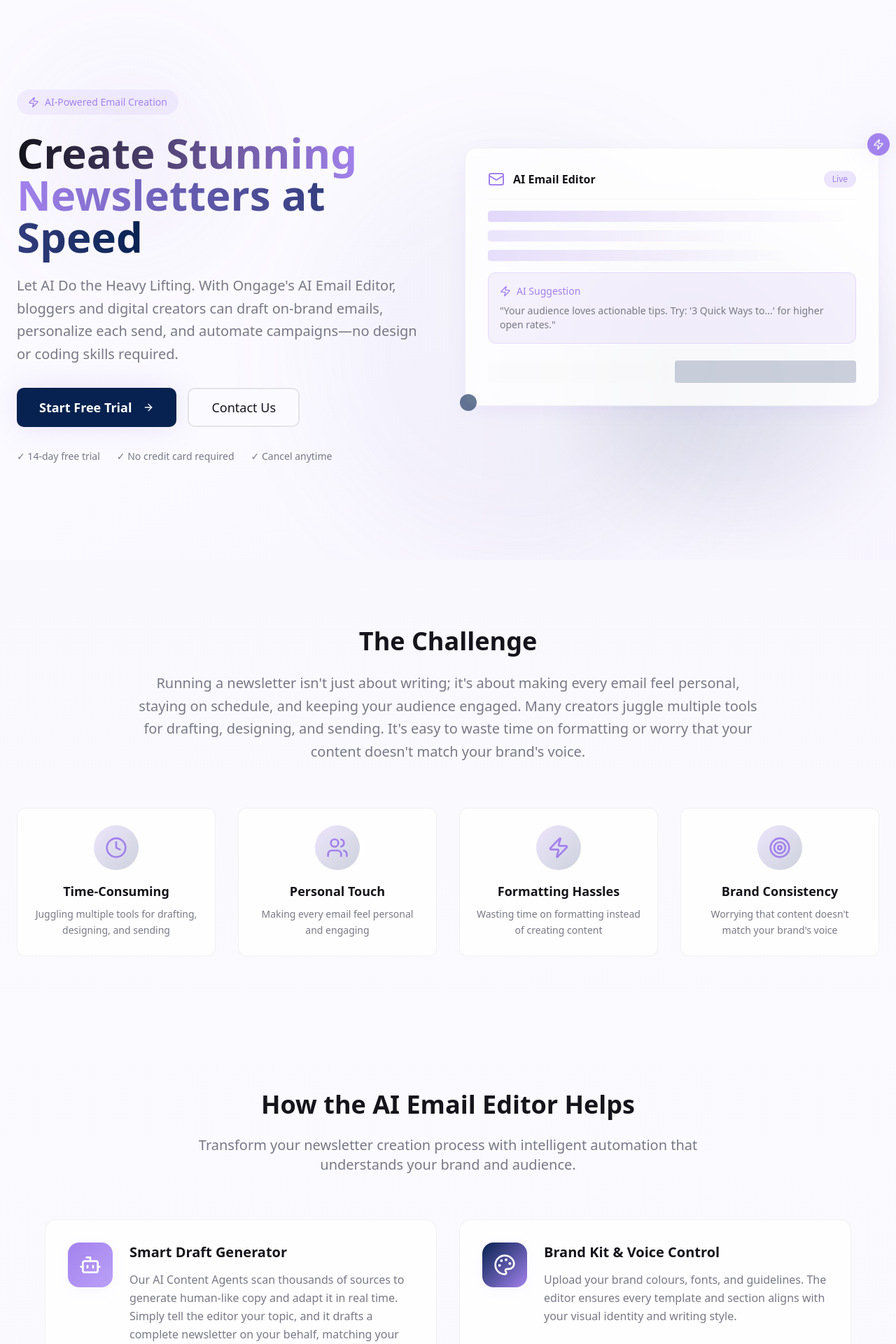
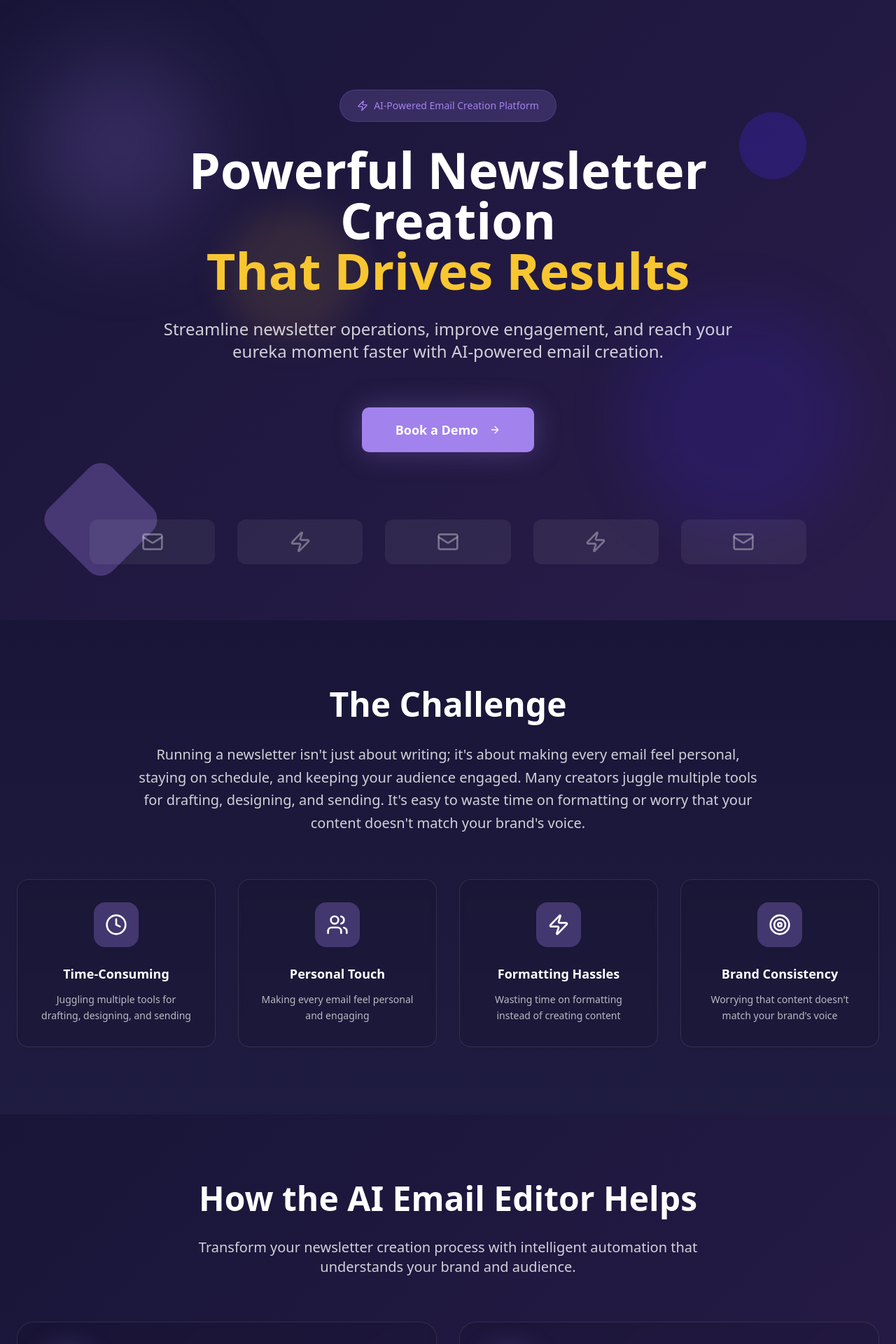
Before and after one commit to tanyarofman/ongage-landing-pages-6-pages, a React (Vite) app: page /publishers-ai in a window 1280 px wide. Shown: the top 1920 px of the page at 70% size. Built offline with nearby package versions, Linux system fonts and the light colour scheme.

Commit message:
Apply Labguru.com visuals
Apply visual design elements and animations from Labguru.com to the publishers-ai page.

```diff
--- a/src/components/publishers/AIFeatures.tsx
+++ b/src/components/publishers/AIFeatures.tsx
@@ -5,66 +5,59 @@ const AIFeatures = () => {
     {
       icon: Bot,
       title: "Smart Draft Generator",
-      description: "Our AI Content Agents scan thousands of sources to generate human‑like copy and adapt it in real time. Simply tell the editor your topic, and it drafts a complete newsletter on your behalf, matching your tone and style.",
-      gradient: "from-primary to-primary-glow"
+      description: "Our AI Content Agents scan thousands of sources to generate human‑like copy and adapt it in real time. Simply tell the editor your topic, and it drafts a complete newsletter on your behalf, matching your tone and style."
     },
     {
       icon: Palette,
       title: "Brand Kit & Voice Control",
-      description: "Upload your brand colours, fonts, and guidelines. The editor ensures every template and section aligns with your visual identity and writing style.",
-      gradient: "from-hero to-primary"
+      description: "Upload your brand colours, fonts, and guidelines. The editor ensures every template and section aligns with your visual identity and writing style."
     },
     {
       icon: Users,
       title: "Personalization Suggestions",
-      description: "The AI tailors content for different audience segments, using real‑time data and intent signals to recommend headlines and calls to action that boost engagement.",
-      gradient: "from-secondary to-hero"
+      description: "The AI tailors content for different audience segments, using real‑time data and intent signals to recommend headlines and calls to action that boost engagement."
     },
     {
       icon: FileText,
       title: "Time‑Saving Templates",
-      description: "Start with professionally designed templates; the editor's auto‑complete functionality fills in placeholders and adapts layouts to your content. With the AI doing 95% of the work, you can spend more time creating and less time formatting.",
-      gradient: "from-accent to-primary"
+      description: "Start with professionally designed templates; the editor's auto‑complete functionality fills in placeholders and adapts layouts to your content. With the AI doing 95% of the work, you can spend more time creating and less time formatting."
     }
   ];
 
   return (
-    <section className="py-24 bg-gradient-to-b from-background to-muted/20">
+    <section className="py-24 bg-gradient-hero">
       <div className="container mx-auto px-6">
         <div className="text-center mb-16 animate-fade-in">
-          <h2 className="text-4xl font-bold text-foreground mb-6">
+          <h2 className="text-4xl lg:text-5xl font-bold text-white mb-8">
             How the AI Email Editor Helps
           </h2>
-          <p className="text-xl text-muted-foreground max-w-3xl mx-auto">
+          <p className="text-xl text-white/80 max-w-3xl mx-auto">
             Transform your newsletter creation process with intelligent automation
             that understands your brand and audience.
           </p>
         </div>
 
-        <div className="grid lg:grid-cols-2 gap-8 max-w-6xl mx-auto">
+        <div className="grid lg:grid-cols-2 gap-8 max-w-7xl mx-auto">
           {features.map((feature, index) => (
             <div
               key={index}
-              className="group bg-card/80 backdrop-blur-sm border border-border/50 rounded-2xl p-8 hover:shadow-feature transition-all duration-500 hover:-translate-y-2 animate-fade-in"
+              className="group bg-card/10 backdrop-blur-sm border border-white/10 rounded-3xl p-10 hover:bg-card/20 transition-all duration-500 hover:-translate-y-2 animate-fade-in"
               style={{ animationDelay: `${0.2 + index * 0.1}s` }}
             >
               <div className="flex items-start gap-6">
-                <div className={`w-16 h-16 bg-gradient-to-br ${feature.gradient} rounded-2xl flex items-center justify-center shadow-soft group-hover:shadow-glow transition-all duration-300`}>
+                <div className="w-16 h-16 bg-primary rounded-2xl flex items-center justify-center shadow-glow group-hover:shadow-xl transition-all duration-300">
                   <feature.icon className="h-8 w-8 text-white" />
                 </div>
 
                 <div className="flex-1">
-                  <h3 className="text-xl font-semibold text-foreground mb-3">
+                  <h3 className="text-2xl font-semibold text-white mb-4">
                     {feature.title}
                   </h3>
-                  <p className="text-muted-foreground leading-relaxed">
+                  <p className="text-white/70 leading-relaxed text-lg">
                     {feature.description}
                   </p>
                 </div>
               </div>
-
-              {/* Hover effect */}
-              <div className="mt-6 h-1 bg-gradient-to-r from-transparent via-primary/30 to-transparent rounded-full opacity-0 group-hover:opacity-100 transition-opacity duration-300"></div>
             </div>
           ))}
         </div>
--- a/src/components/publishers/CTA.tsx
+++ b/src/components/publishers/CTA.tsx
@@ -3,54 +3,51 @@ import { ArrowRight, Zap } from "lucide-react";
 
 const CTA = () => {
   return (
-    <section className="py-24 bg-gradient-to-br from-primary/10 via-hero/5 to-primary-glow/10 relative overflow-hidden">
+    <section className="py-24 bg-gradient-hero relative overflow-hidden">
       {/* Background effects */}
       <div className="absolute inset-0">
-        <div className="absolute top-10 left-10 w-64 h-64 bg-primary/20 rounded-full blur-3xl animate-pulse"></div>
-        <div className="absolute bottom-10 right-10 w-80 h-80 bg-hero/15 rounded-full blur-3xl animate-pulse" style={{ animationDelay: '1s' }}></div>
+        <div className="absolute top-10 left-10 w-64 h-64 bg-primary/30 rounded-full blur-3xl"></div>
+        <div className="absolute bottom-10 right-10 w-80 h-80 bg-hero/20 rounded-full blur-3xl"></div>
+        <div className="absolute top-1/2 left-1/2 transform -translate-x-1/2 -translate-y-1/2 w-96 h-96 bg-accent/10 rounded-full blur-3xl"></div>
       </div>
 
       <div className="relative container mx-auto px-6">
-        <div className="max-w-4xl mx-auto text-center animate-fade-in">
-          <div className="inline-flex items-center gap-2 px-6 py-3 bg-primary/20 rounded-full text-primary font-medium mb-8">
+        <div className="max-w-5xl mx-auto text-center animate-fade-in">
+          <div className="inline-flex items-center gap-2 px-8 py-4 bg-primary/30 rounded-full text-primary font-medium mb-12 border border-primary/20">
             <Zap className="h-5 w-5" />
             Ready to Transform Your Newsletter?
           </div>
 
-          <h2 className="text-4xl lg:text-5xl font-bold text-foreground mb-6 leading-tight">
+          <h2 className="text-4xl lg:text-6xl font-bold text-white mb-8 leading-tight">
             Ready to grow your newsletter
-            <span className="bg-gradient-to-r from-primary to-hero bg-clip-text text-transparent">
-              {" "}without burnout?
-            </span>
+            <br />
+            <span className="text-accent">without burnout?</span>
           </h2>
 
-          <p className="text-xl text-muted-foreground mb-12 max-w-3xl mx-auto leading-relaxed animate-fade-in" style={{ animationDelay: '0.2s' }}>
+          <p className="text-xl lg:text-2xl text-white/80 mb-16 max-w-4xl mx-auto leading-relaxed animate-fade-in" style={{ animationDelay: '0.2s' }}>
             Start your free trial today and let AI handle the heavy lifting, or contact us to explore
             how the AI Email Editor can transform your content workflow.
           </p>
 
-          <div className="flex flex-col sm:flex-row gap-6 justify-center items-center animate-fade-in" style={{ animationDelay: '0.4s' }}>
-            <Button variant="hero" size="lg" className="text-lg px-10 py-4 h-14 shadow-glow hover:shadow-xl">
-              Start Free Trial
-              <ArrowRight className="ml-2 h-5 w-5" />
-            </Button>
-            <Button variant="outline" size="lg" className="text-lg px-10 py-4 h-14 border-2 hover:bg-primary/5">
-              Contact Us
+          <div className="animate-fade-in" style={{ animationDelay: '0.4s' }}>
+            <Button variant="hero" size="lg" className="text-xl px-16 py-6 h-18 bg-primary hover:bg-primary/90 text-white shadow-glow hover:shadow-xl">
+              Book a Demo
+              <ArrowRight className="ml-3 h-6 w-6" />
             </Button>
           </div>
 
-          <div className="mt-12 grid sm:grid-cols-3 gap-8 text-center animate-fade-in" style={{ animationDelay: '0.6s' }}>
-            <div className="space-y-2">
-              <div className="text-3xl font-bold text-primary">14-day</div>
-              <div className="text-sm text-muted-foreground">Free trial</div>
+          <div className="mt-16 grid sm:grid-cols-3 gap-12 text-center animate-fade-in" style={{ animationDelay: '0.6s' }}>
+            <div className="space-y-3">
+              <div className="text-4xl lg:text-5xl font-bold text-accent">14-day</div>
+              <div className="text-white/70 text-lg">Free trial</div>
             </div>
-            <div className="space-y-2">
-              <div className="text-3xl font-bold text-hero">95%</div>
-              <div className="text-sm text-muted-foreground">Work automated</div>
+            <div className="space-y-3">
+              <div className="text-4xl lg:text-5xl font-bold text-accent">95%</div>
+              <div className="text-white/70 text-lg">Work automated</div>
             </div>
-            <div className="space-y-2">
-              <div className="text-3xl font-bold text-primary">50%</div>
-              <div className="text-sm text-muted-foreground">Time saved</div>
+            <div className="space-y-3">
+              <div className="text-4xl lg:text-5xl font-bold text-accent">50%</div>
+              <div className="text-white/70 text-lg">Time saved</div>
             </div>
           </div>
         </div>
--- a/src/components/publishers/Challenge.tsx
+++ b/src/components/publishers/Challenge.tsx
@@ -25,13 +25,13 @@ const Challenge = () => {
   ];
 
   return (
-    <section className="py-24 bg-gradient-to-b from-muted/30 to-background">
+    <section className="py-24 bg-gradient-feature">
       <div className="container mx-auto px-6">
         <div className="max-w-4xl mx-auto text-center mb-16 animate-fade-in">
-          <h2 className="text-4xl font-bold text-foreground mb-6">
+          <h2 className="text-4xl lg:text-5xl font-bold text-white mb-8">
             The Challenge
           </h2>
-          <p className="text-xl text-muted-foreground leading-relaxed">
+          <p className="text-xl text-white/80 leading-relaxed">
             Running a newsletter isn't just about writing; it's about making every email feel personal,
             staying on schedule, and keeping your audience engaged. Many creators juggle multiple tools
             for drafting, designing, and sending. It's easy to waste time on formatting or worry that
@@ -43,16 +43,16 @@ const Challenge = () => {
           {challenges.map((challenge, index) => (
             <div
               key={index}
-              className="bg-card/80 backdrop-blur-sm border border-border/50 rounded-xl p-6 text-center hover:shadow-feature transition-all duration-300 hover:-translate-y-1"
+              className="bg-card/10 backdrop-blur-sm border border-white/10 rounded-2xl p-8 text-center hover:bg-card/20 transition-all duration-300 hover:-translate-y-1"
               style={{ animationDelay: `${0.1 * index}s` }}
             >
-              <div className="w-16 h-16 mx-auto mb-4 bg-gradient-to-br from-primary/20 to-hero/20 rounded-full flex items-center justify-center">
-                <challenge.icon className="h-8 w-8 text-primary" />
+              <div className="w-16 h-16 mx-auto mb-6 bg-primary/30 rounded-2xl flex items-center justify-center">
+                <challenge.icon className="h-8 w-8 text-white" />
               </div>
-              <h3 className="text-lg font-semibold text-foreground mb-2">
+              <h3 className="text-lg font-semibold text-white mb-3">
                 {challenge.title}
               </h3>
-              <p className="text-muted-foreground text-sm leading-relaxed">
+              <p className="text-white/70 text-sm leading-relaxed">
                 {challenge.description}
               </p>
             </div>
--- a/src/components/publishers/Hero.tsx
+++ b/src/components/publishers/Hero.tsx
@@ -3,94 +3,64 @@ import { ArrowRight, Mail, Zap } from "lucide-react";
 
 const Hero = () => {
   return (
-    <section className="relative min-h-screen bg-gradient-to-br from-background via-background to-primary/5 overflow-hidden">
-      {/* Animated background elements */}
+    <section className="relative min-h-screen bg-gradient-hero overflow-hidden">
+      {/* Geometric background elements - Labguru style */}
       <div className="absolute inset-0">
-        <div className="absolute top-20 left-10 w-72 h-72 bg-primary/10 rounded-full blur-3xl animate-pulse"></div>
-        <div className="absolute bottom-20 right-10 w-96 h-96 bg-hero/10 rounded-full blur-3xl animate-pulse" style={{ animationDelay: '1s' }}></div>
-        <div className="absolute top-1/2 left-1/2 transform -translate-x-1/2 -translate-y-1/2 w-[600px] h-[600px] bg-gradient-to-r from-primary/5 to-hero/5 rounded-full blur-3xl animate-spin" style={{ animationDuration: '20s' }}></div>
+        <div className="absolute top-20 left-10 w-64 h-64 bg-primary/20 rounded-full blur-3xl"></div>
+        <div className="absolute bottom-32 right-16 w-80 h-80 bg-hero/15 rounded-full blur-2xl"></div>
+        <div className="absolute top-1/3 left-1/4 w-48 h-48 bg-accent/10 rounded-full blur-xl"></div>
+
+        {/* Purple geometric shapes */}
+        <div className="absolute bottom-20 left-20 w-32 h-32 bg-primary/30 rounded-3xl rotate-45"></div>
+        <div className="absolute top-40 right-32 w-24 h-24 bg-hero/25 rounded-full"></div>
       </div>
 
       <div className="relative container mx-auto px-6 pt-32 pb-20">
-        <div className="grid lg:grid-cols-2 gap-12 items-center">
-          {/* Left content */}
+        <div className="max-w-5xl mx-auto text-center">
           <div className="space-y-8 animate-fade-in">
-            <div className="space-y-6">
-              <div className="inline-flex items-center gap-2 px-4 py-2 bg-primary/10 rounded-full text-sm font-medium text-primary">
+            <div className="inline-flex items-center gap-2 px-6 py-3 bg-primary/20 rounded-full text-sm font-medium text-primary border border-primary/20">
               <Zap className="h-4 w-4" />
-                AI-Powered Email Creation
+              AI-Powered Email Creation Platform
             </div>
 
-              <h1 className="text-5xl lg:text-6xl font-bold leading-tight">
-                <span className="bg-gradient-to-r from-foreground to-primary bg-clip-text text-transparent">
-                  Create Stunning
-                </span>
+            <h1 className="text-5xl lg:text-7xl font-bold leading-tight text-white">
+              Powerful Newsletter Creation
               <br />
-                <span className="bg-gradient-to-r from-primary to-hero bg-clip-text text-transparent">
-                  Newsletters at Speed
-                </span>
+              <span className="text-accent">That Drives</span>
+              {" "}
+              <span className="text-accent">Results</span>
             </h1>
 
-              <p className="text-xl text-muted-foreground leading-relaxed max-w-2xl">
-                Let AI Do the Heavy Lifting. With Ongage's AI Email Editor, bloggers and digital creators can draft on‑brand emails, personalize each send, and automate campaigns—no design or coding skills required.
+            <p className="text-xl lg:text-2xl text-white/80 leading-relaxed max-w-4xl mx-auto">
+              Streamline newsletter operations, improve engagement, and reach your eureka moment faster with AI-powered email creation.
             </p>
-            </div>
 
-            <div className="flex flex-col sm:flex-row gap-4 animate-fade-in" style={{ animationDelay: '0.2s' }}>
-              <Button variant="hero" size="lg" className="text-lg px-8 py-4 h-14">
-                Start Free Trial
-                <ArrowRight className="ml-2 h-5 w-5" />
+            <div className="pt-8 animate-fade-in" style={{ animationDelay: '0.2s' }}>
+              <Button variant="hero" size="lg" className="text-lg px-12 py-6 h-16 text-white bg-primary hover:bg-primary/90 shadow-glow">
+                Book a Demo
+                <ArrowRight className="ml-2 h-6 w-6" />
               </Button>
-              <Button variant="outline" size="lg" className="text-lg px-8 py-4 h-14 border-2">
-                Contact Us
-              </Button>
-            </div>
-
-            <div className="flex items-center gap-6 text-sm text-muted-foreground animate-fade-in" style={{ animationDelay: '0.4s' }}>
-              <span>✓ 14-day free trial</span>
-              <span>✓ No credit card required</span>
-              <span>✓ Cancel anytime</span>
             </div>
           </div>
 
-          {/* Right content - Interactive visual */}
-          <div className="relative animate-fade-in" style={{ animationDelay: '0.3s' }}>
-            <div className="relative bg-card/80 backdrop-blur-sm border border-border/50 rounded-2xl p-8 shadow-feature">
-              {/* Email editor mockup */}
-              <div className="space-y-4">
-                <div className="flex items-center gap-3 pb-4 border-b border-border/30">
-                  <Mail className="h-6 w-6 text-primary" />
-                  <span className="font-semibold">AI Email Editor</span>
-                  <div className="ml-auto px-3 py-1 bg-primary/20 text-primary text-xs rounded-full">Live</div>
+          {/* Company logos section - Labguru style */}
+          <div className="mt-24 animate-fade-in" style={{ animationDelay: '0.4s' }}>
+            <div className="grid grid-cols-2 md:grid-cols-5 gap-8 items-center opacity-60">
+              <div className="bg-white/10 rounded-lg p-6 h-16 flex items-center justify-center">
+                <Mail className="h-8 w-8 text-white/60" />
               </div>
-
-                <div className="space-y-3">
-                  <div className="h-4 bg-gradient-to-r from-primary/30 to-transparent rounded"></div>
-                  <div className="h-4 bg-gradient-to-r from-primary/20 to-transparent rounded w-3/4"></div>
-                  <div className="h-4 bg-gradient-to-r from-primary/25 to-transparent rounded w-5/6"></div>
+              <div className="bg-white/10 rounded-lg p-6 h-16 flex items-center justify-center">
+                <Zap className="h-8 w-8 text-white/60" />
               </div>
-
-                <div className="bg-primary/10 rounded-lg p-4 border border-primary/20">
-                  <div className="flex items-center gap-2 mb-2">
-                    <Zap className="h-4 w-4 text-primary" />
-                    <span className="text-sm font-medium text-primary">AI Suggestion</span>
+              <div className="bg-white/10 rounded-lg p-6 h-16 flex items-center justify-center">
+                <Mail className="h-8 w-8 text-white/60" />
               </div>
-                  <div className="text-sm text-muted-foreground">
-                    "Your audience loves actionable tips. Try: '3 Quick Ways to...' for higher open rates."
+              <div className="bg-white/10 rounded-lg p-6 h-16 flex items-center justify-center">
+                <Zap className="h-8 w-8 text-white/60" />
               </div>
+              <div className="bg-white/10 rounded-lg p-6 h-16 flex items-center justify-center">
+                <Mail className="h-8 w-8 text-white/60" />
               </div>
-
-                <div className="grid grid-cols-2 gap-2 pt-2">
-                  <div className="h-8 bg-secondary/30 rounded"></div>
-                  <div className="h-8 bg-hero/20 rounded"></div>
-                </div>
-              </div>
-
-              {/* Floating elements */}
-              <div className="absolute -top-4 -right-4 w-8 h-8 bg-primary rounded-full flex items-center justify-center shadow-glow animate-bounce">
-                <Zap className="h-4 w-4 text-white" />
-              </div>
-              <div className="absolute -bottom-2 -left-2 w-6 h-6 bg-hero rounded-full shadow-soft animate-pulse"></div>
             </div>
           </div>
         </div>
--- a/src/index.css
+++ b/src/index.css
@@ -6,48 +6,48 @@
 
 @layer base {
   :root {
-    --background: 250 100% 99%;
-    --foreground: 240 15% 9%;
+    --background: 240 15% 6%;
+    --foreground: 250 100% 99%;
 
-    --card: 0 0% 100%;
-    --card-foreground: 240 15% 9%;
+    --card: 240 15% 8%;
+    --card-foreground: 250 100% 99%;
 
-    --popover: 0 0% 100%;
-    --popover-foreground: 240 15% 9%;
+    --popover: 240 15% 8%;
+    --popover-foreground: 250 100% 99%;
 
     --primary: 258 75% 72%;
     --primary-foreground: 0 0% 100%;
     --primary-glow: 258 85% 80%;
 
-    --hero: 218 85% 17%;
+    --hero: 250 84% 54%;
     --hero-foreground: 0 0% 100%;
 
-    --secondary: 240 10% 96%;
-    --secondary-foreground: 240 15% 15%;
+    --secondary: 240 10% 12%;
+    --secondary-foreground: 250 100% 95%;
 
-    --muted: 240 5% 96%;
-    --muted-foreground: 240 5% 50%;
+    --muted: 240 10% 15%;
+    --muted-foreground: 240 5% 65%;
 
-    --accent: 260 100% 95%;
-    --accent-foreground: 258 75% 72%;
+    --accent: 45 93% 58%;
+    --accent-foreground: 240 15% 6%;
 
     --destructive: 0 84.2% 60.2%;
     --destructive-foreground: 0 0% 100%;
 
-    --border: 240 6% 90%;
-    --input: 240 6% 90%;
+    --border: 240 10% 18%;
+    --input: 240 10% 18%;
     --ring: 258 75% 72%;
 
     --radius: 0.75rem;
 
-    /* Custom Ongage Design Tokens */
-    --gradient-hero: linear-gradient(135deg, hsl(218 85% 17%), hsl(218 85% 25%));
-    --gradient-feature: linear-gradient(180deg, hsl(0 0% 100%), hsl(240 20% 99%));
-    --gradient-card: linear-gradient(145deg, hsl(0 0% 100%), hsl(240 10% 98%));
+    /* Labguru-inspired Design Tokens */
+    --gradient-hero: linear-gradient(135deg, hsl(245 45% 15%), hsl(258 45% 20%));
+    --gradient-feature: linear-gradient(180deg, hsl(245 45% 15%), hsl(245 40% 18%));
+    --gradient-card: linear-gradient(145deg, hsl(240 15% 8%), hsl(245 20% 12%));
 
-    --shadow-soft: 0 4px 20px -4px hsl(258 75% 72% / 0.1);
-    --shadow-feature: 0 8px 30px -8px hsl(258 75% 72% / 0.15);
-    --shadow-glow: 0 0 40px hsl(258 75% 72% / 0.2);
+    --shadow-soft: 0 4px 20px -4px hsl(258 75% 72% / 0.3);
+    --shadow-feature: 0 8px 30px -8px hsl(258 75% 72% / 0.4);
+    --shadow-glow: 0 0 40px hsl(258 75% 72% / 0.3);
 
     --transition-smooth: all 0.3s cubic-bezier(0.4, 0, 0.2, 1);
     --transition-bounce: all 0.4s cubic-bezier(0.68, -0.55, 0.265, 1.55);
```
Also changed, not shown: src/components/publishers/Benefits.tsx (+15 -15 lines), src/components/publishers/FAQ.tsx (+11 -11 lines), src/components/publishers/Testimonial.tsx (+15 -15 lines). Lines whose indentation alone changed are shown as unchanged.
